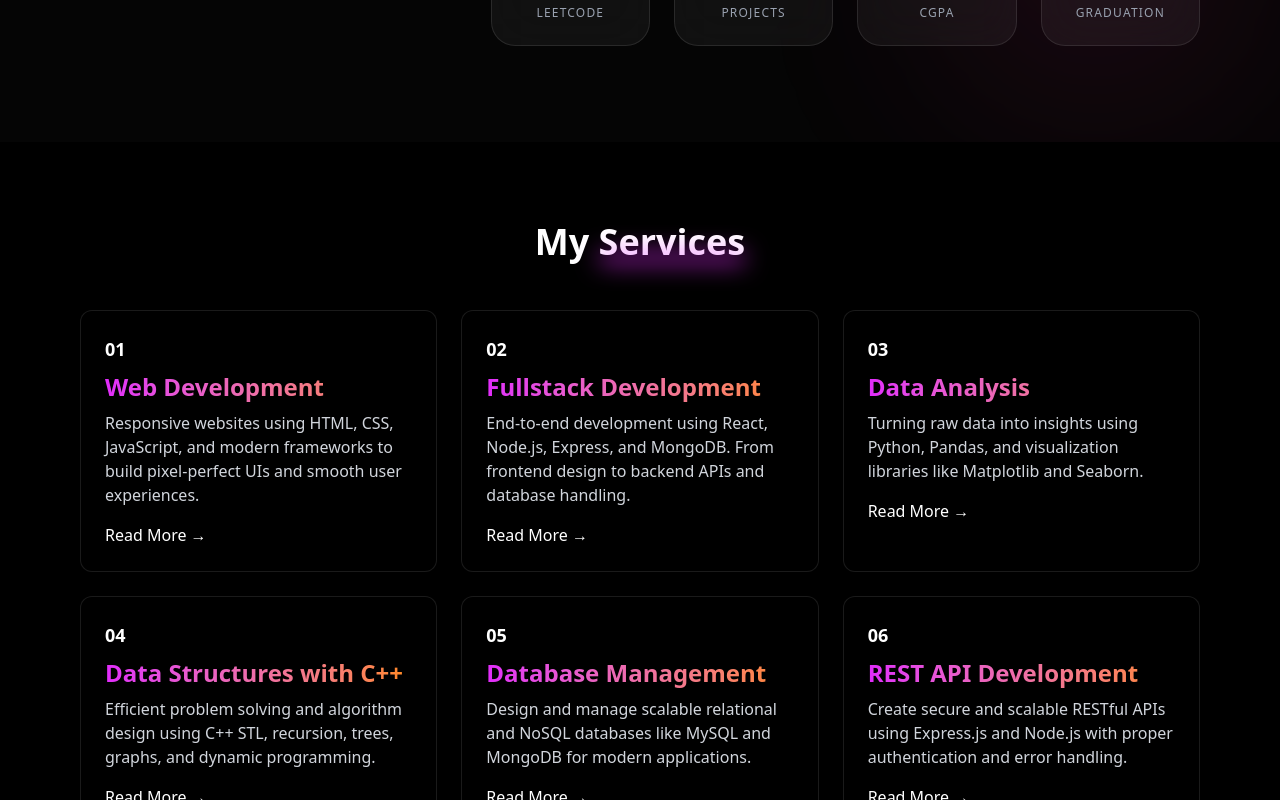
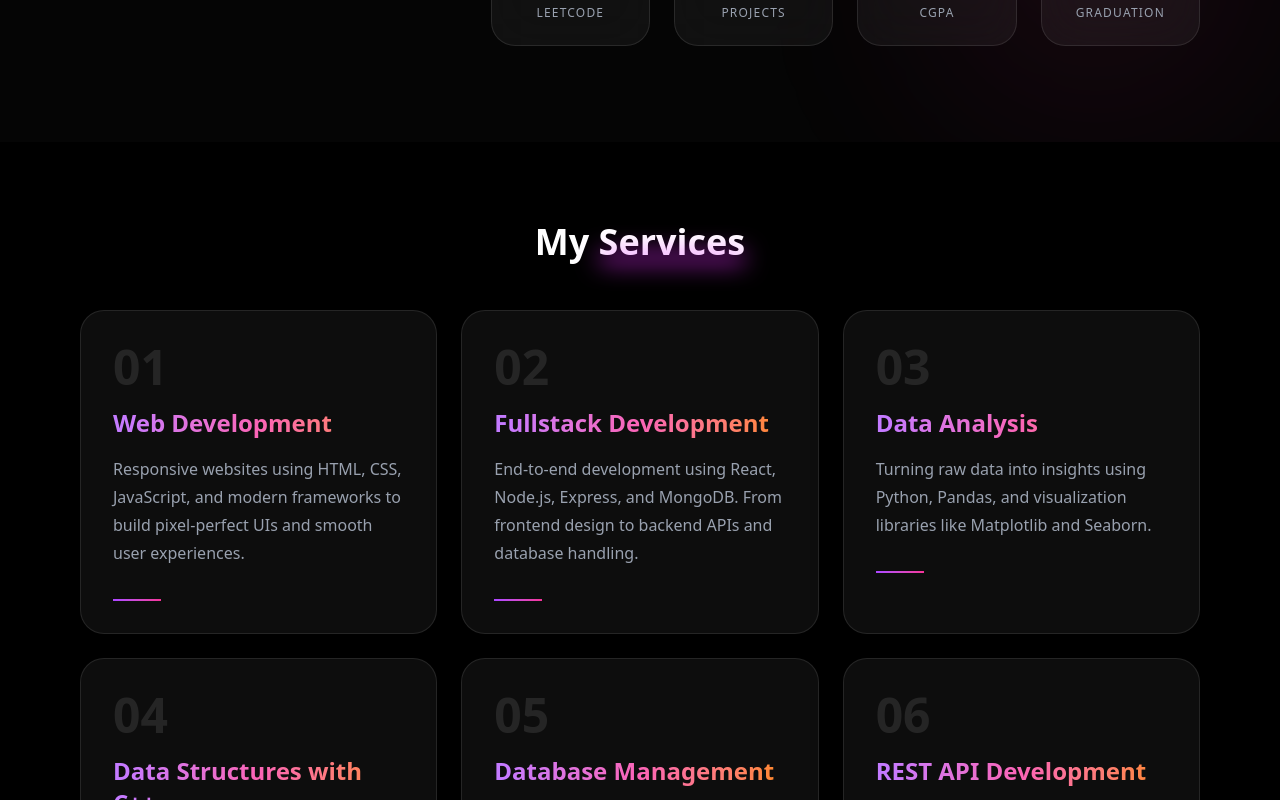
Before and after one commit to shivansh4565/Portfolio, a React (Vite) app: page / in a window 1280 px wide. Shown: the part 2000-2800 px from the top of the page. Built offline with nearby package versions, Linux system fonts and the light colour scheme.

Commit message:
Update ServiceCard.tsx

```diff
--- a/src/Components/ServiceCard.tsx
+++ b/src/Components/ServiceCard.tsx
@@ -6,37 +6,50 @@ interface ServiceCardProps {
   description: string;
 }
 
-const ServiceCard: React.FC<ServiceCardProps> = ({ number, title, description }) => {
+const ServiceCard: React.FC<ServiceCardProps> = ({
+  number,
+  title,
+  description,
+}) => {
   return (
     <div
-            className={`
-        group p-6 rounded-xl border border-white/10
-        bg-black text-white
-        hover:bg-gradient-to-br hover:from-purple-800 hover:to-pink-700
-        hover:border-pink-500
-        transition-all duration-300 ease-in-out
-        relative overflow-hidden
-      `}
+      className="
+      relative
+      overflow-hidden
+      rounded-3xl
+      border
+      border-white/10
+      bg-white/5
+      backdrop-blur-xl
+      p-8
+      transition-all
+      duration-500
+      hover:-translate-y-3
+      hover:border-purple-500/40
+      hover:shadow-[0_0_40px_rgba(168,85,247,0.35)]
+      group
+    "
     >
-            {/* Bottom border on hover */}
-            <div
-                className="absolute bottom-0 left-0 w-0 h-1 bg-pink-500 group-hover:w-full transition-all duration-300"
-            ></div>
+      {/* Glow */}
+      <div className="absolute inset-0 opacity-0 group-hover:opacity-100 transition duration-500 bg-gradient-to-br from-purple-500/10 via-pink-500/5 to-orange-500/10"></div>
 
-            <h3 className="text-white font-bold text-lg mb-2">{number}</h3>
+      {/* Number */}
+      <span className="relative z-10 text-5xl font-black text-white/10">
+        {number}
+      </span>
 
-            <h2 className="text-2xl font-bold bg-gradient-to-r from-fuchsia-500 to-orange-400 text-transparent bg-clip-text">
+      {/* Title */}
+      <h2 className="relative z-10 mt-4 text-2xl font-bold bg-gradient-to-r from-purple-400 via-pink-400 to-orange-400 bg-clip-text text-transparent">
         {title}
       </h2>
 
-            <p className="text-gray-300 mt-2">{description}</p>
+      {/* Description */}
+      <p className="relative z-10 mt-4 leading-7 text-gray-400">
+        {description}
+      </p>
 
-            <a
-                href="#"
-                className="mt-4 inline-block text-white font-medium group-hover:underline transition duration-200"
-            >
-                Read More →
-            </a>
+      {/* Bottom Line */}
+      <div className="relative z-10 mt-8 h-[2px] w-12 bg-gradient-to-r from-purple-500 to-pink-500 transition-all duration-500 group-hover:w-full"></div>
     </div>
   );
 };
```
Lines whose indentation alone changed are shown as unchanged.
